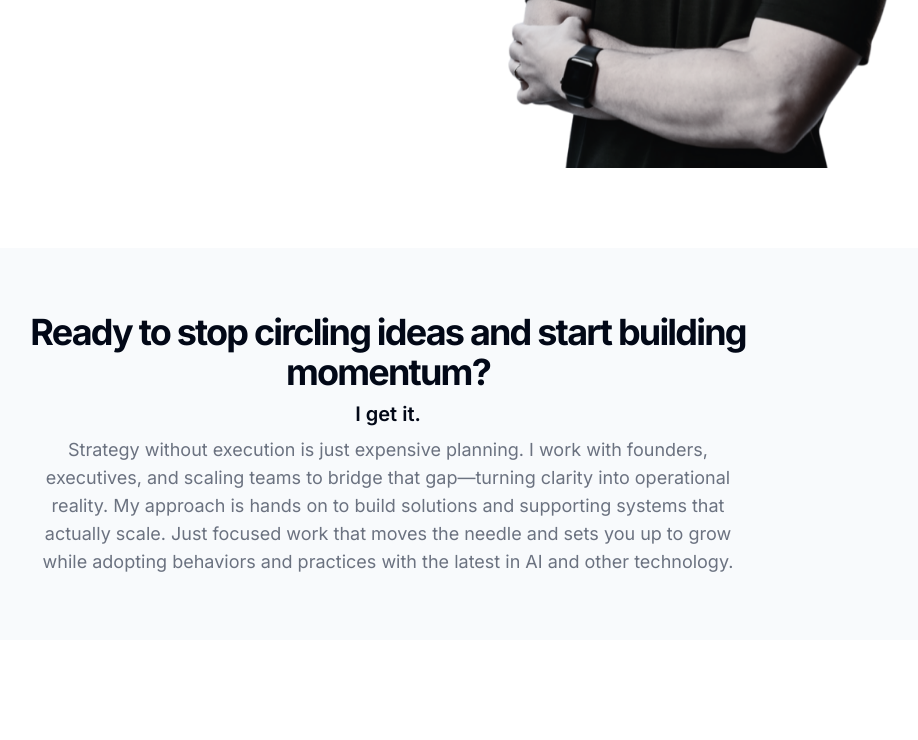
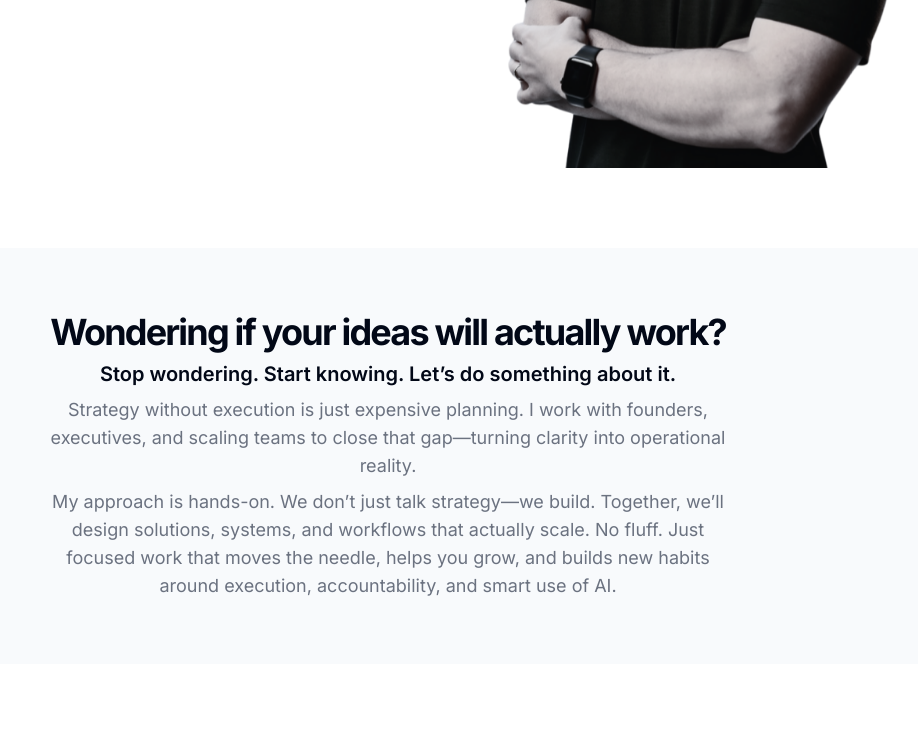
Before and after one commit to t0mmyhammy/tomhamiltonme, a Next.js app: page / in a window 1280 px wide. Shown: the part 577-1317 px from the top of the page, without its empty margins (252-1170 px from the left). Built offline with nearby package versions, Linux system fonts and the light colour scheme.

Commit message:
Update value proposition copy

```diff
--- a/app/page.tsx
+++ b/app/page.tsx
@@ -51,14 +51,19 @@ export default function Home() {
           <div className="flex flex-col items-center space-y-4 text-center">
             <div className="space-y-2 max-w-4xl mx-auto">
               <h2 className="text-2xl font-bold tracking-tighter sm:text-3xl md:text-4xl">
-                Ready to stop circling ideas and start building momentum?
+                Wondering if your ideas will actually work?
               </h2>
-              <p className="mx-auto max-w-[700px] text-xl font-semibold mt-6">I get it.</p>
+              <p className="mx-auto max-w-[700px] text-xl font-semibold mt-6">
+                Stop wondering. Start knowing. Let&rsquo;s do something about it.
+              </p>
               <p className="mx-auto max-w-[700px] text-gray-500 md:text-lg mt-4">
                 Strategy without execution is just expensive planning. I work with founders, executives, and scaling
-                teams to bridge that gap—turning clarity into operational reality. My approach is hands on to build
-                solutions and supporting systems that actually scale. Just focused work that moves the needle and sets
-                you up to grow while adopting behaviors and practices with the latest in AI and other technology.
+                teams to close that gap—turning clarity into operational reality.
+              </p>
+              <p className="mx-auto max-w-[700px] text-gray-500 md:text-lg mt-4">
+                My approach is hands-on. We don&rsquo;t just talk strategy—we build. Together, we&rsquo;ll design solutions,
+                systems, and workflows that actually scale. No fluff. Just focused work that moves the needle, helps you
+                grow, and builds new habits around execution, accountability, and smart use of AI.
               </p>
             </div>
           </div>
```
